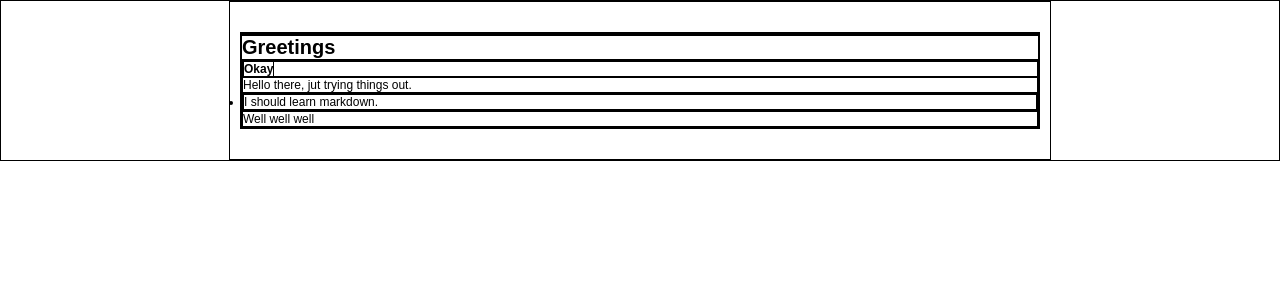
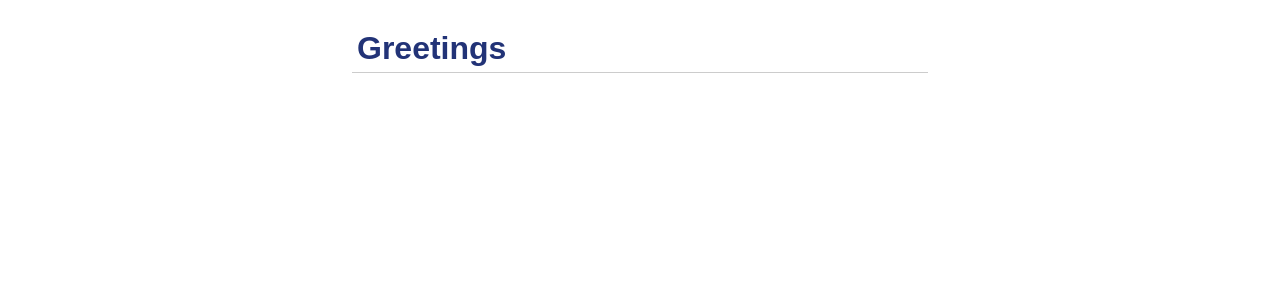
Before and after one commit to 99kath/99kath.github.io, a Jekyll site: the page built from _posts/2014-01-21-Greetings.md, in a window 1280 px wide. Shown: the top 300 px of the page. Built offline with Jekyll 4.4.1, drawn with Linux system fonts in a browser that asks for light colours.

Commit message:
Basic Post CSS Done

```diff
--- a/_posts/2014-01-21-Greetings.md
+++ b/_posts/2014-01-21-Greetings.md
@@ -2,10 +2,3 @@
 title:               Greetings
 layout:              posts
 ---
-**Okay**
-
-Hello there, jut trying things out.
-
- - I should learn markdown.
-
- Well well well
--- a/css/style.css
+++ b/css/style.css
@@ -1,8 +1,8 @@
 * {
-    border: 1px solid black;
+    text-decoration: none;
     margin: 0px;
-    padding: 0px;
 }
+
 
 /* * * * * * * * * * *
  * * * Top Level * * *
@@ -10,52 +10,68 @@
 
 body {
     font-family: "Heveltica", sans-serif, serif;
-    font-size: 12px;
-    text-decoration: none;
+    font-size: 14px;
 
-    width: 800px;
+
+    width: 45%;
     height: 100%;
-
-    margin: 0px auto;
-    padding: 30px 10px;
+    margin: 30px auto;
 }
 
+article {
+    margin: 10px 5px;
+}
 
-/* * * * * * * * * *
- * * * Sidebar * * *
- * * * * * * * * * */
-
-.sidebar {
-    width: ;
-}
 
 /* * * * * * * * * * * * * *
  * * * Written Content * * *
  * * * * * * * * * * * * * */
+h1, h2, h3, h4, h5, h6 {
+    color: #223377;
+    font-weight: bold;
+    margin-bottom: 6px;
+}
 
 h1 {
-    font-size: 20px;
-    font-weight: bold;
+    font-size: 32px;
+    padding-left: 5px;
+    padding-bottom: 5px;
+    border-bottom: 1px solid #cccccc;
 }
 
 h2 {
-    font-size: 16px;
-    font-weight: bold;
+    font-size: 24px;
 }
 
-p {
-    text-align: justify;
+h3, h4, h5, h6 {
+    font-size: 16px;
 }
 
-/* * * * * * * * *
- * * * Links * * *
- * * * * * * * * */
+p, ul, ol {
+    text-align: justify;
+    line-height: 1.5em;
+    margin-bottom: 2em;
+}
+
+p + ul, ul + p,li p {
+    margin-top: -1.5em;
+}
+
+
+/* * * * * * * * * * * *
+ * * * Links & etc * * *
+ * * * * * * * * * * * */
 
 a {
-    color: #;
-
+    color: #2255aa;
 }
 
 a:hover, a:visited {
-    color: #;
+    color: #3366bb;
 }
+
+img {
+    display: block;
+    margin: 0px auto;
+    max-width: 100%;
+}
```
Also changed, not shown: _posts/2014-02-09-Lorem.md (added, +34 -0 lines), index.html (+6 -3 lines), 7 other files.
